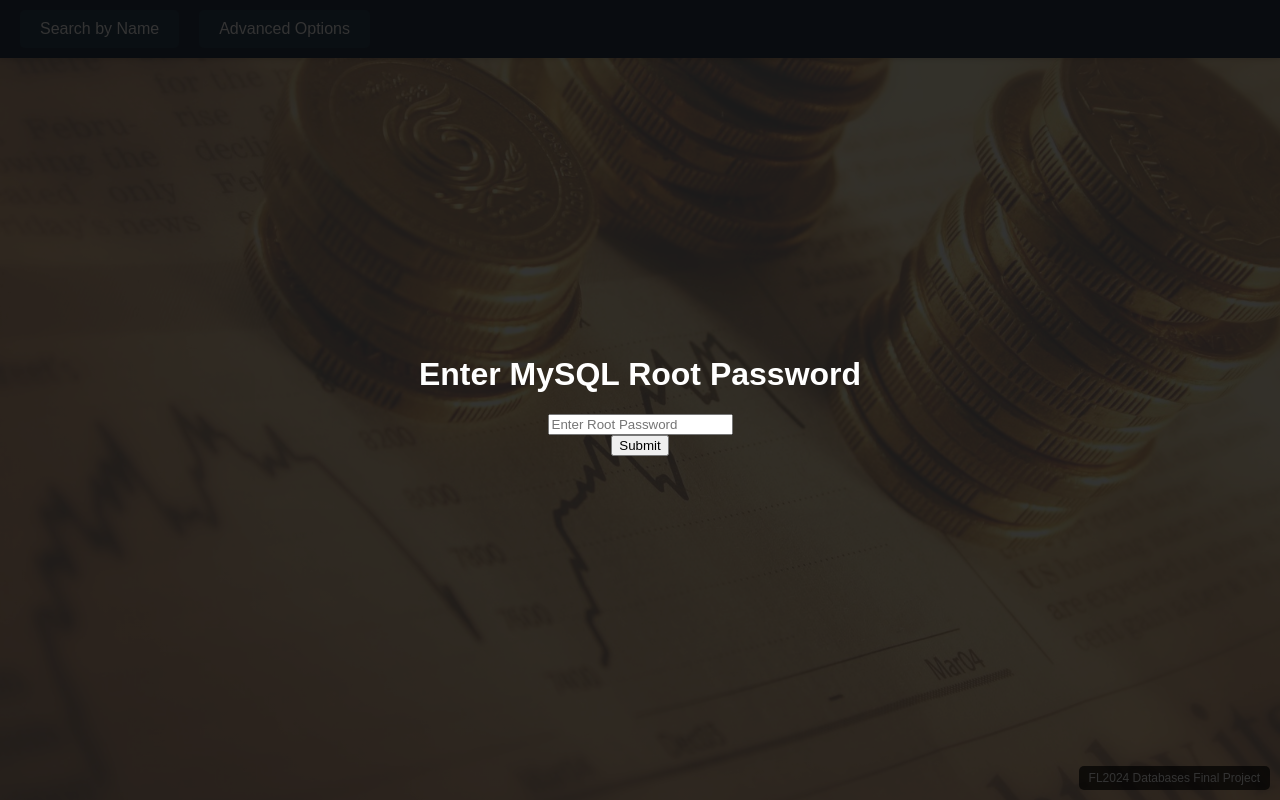
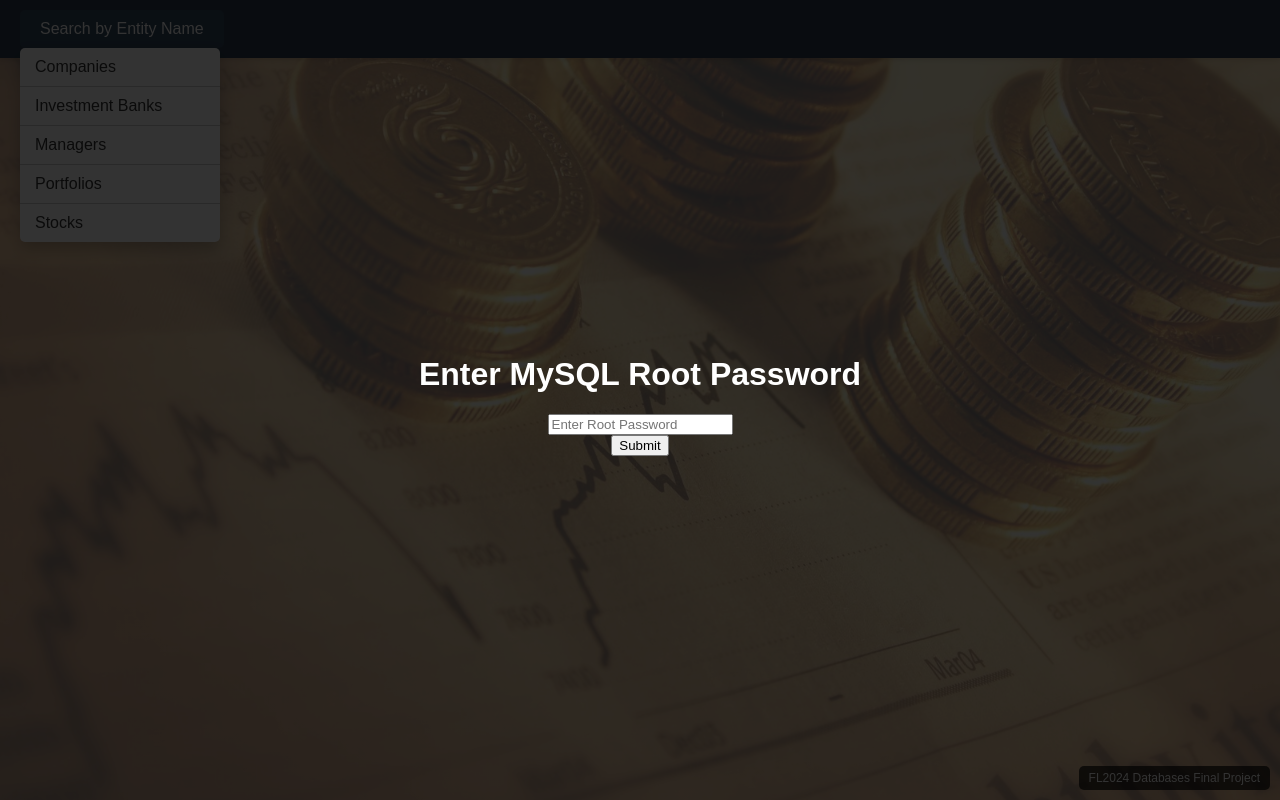
Before and after one commit to dhsieh12234/FinanceHub, a Flask app: page / in a window 1280 px wide, after a click on "Search by Entity Name". Run offline with Flask 3, Linux system fonts and the light colour scheme.

Commit message:
UI improved; select_all implemented; hide the menu when click elsewhere in screen.

```diff
--- a/static/js/scripts.js
+++ b/static/js/scripts.js
@@ -844,3 +844,72 @@ function updateDisplayPreferences(entity) {
 function capitalizeFirstLetter(string) {
     return string.charAt(0).toUpperCase() + string.slice(1);
 }
+
+// Dropdown toggle functionality
+document.querySelector('.dropbtn').addEventListener('click', (event) => {
+    event.stopPropagation(); // Prevent click event from propagating to the document
+    const dropdown = document.querySelector('.dropdown-content');
+    dropdown.style.display = dropdown.style.display === 'block' ? 'none' : 'block';
+});
+
+function hideDropdownAndShowWelcomePage(event) {
+    // Get the dropdown menu and sidebars
+    const dropdown = document.querySelector('.dropdown-content');
+    const sidebars = document.querySelectorAll('.left-sidebar');
+
+    // Check if the clicked element is inside the dropdown or any sidebar
+    const isClickInsideDropdown = dropdown.contains(event.target);
+    const isClickInsideSidebar = Array.from(sidebars).some(sidebar => sidebar.contains(event.target));
+
+    // If clicked outside dropdown and sidebars
+    if (!isClickInsideDropdown && !isClickInsideSidebar) {
+        // Hide dropdown
+        dropdown.style.display = 'none';
+
+        // Reset to the welcome page
+        const resultsContainer = document.getElementById('results_container');
+        if (resultsContainer) {
+            resultsContainer.innerHTML = `
+                <h2>Welcome</h2>
+                <p>Select an option from the menu above to get started.</p>
+            `;
+        }
+
+        // Hide all sidebars
+        sidebars.forEach(sidebar => sidebar.classList.add('hidden'));
+    }
+}
+
+// Attach the event listener to the document
+document.addEventListener('click', hideDropdownAndShowWelcomePage);
+
+function handleDropdownOption(entity) {
+    // Call the existing function to display the correct content
+    showWindow(entity);
+
+    // Hide the dropdown menu
+    const dropdown = document.querySelector('.dropdown-content');
+    if (dropdown) {
+        dropdown.style.display = 'none';
+    }
+}
+
+function selectAllCheckboxes(entity) {
+    const sgpl = {
+        "stocks": "stock",
+        "companies": "company",
+        "portfolios": "portfolio",
+        "banks": "bank",
+        "managers": "manager"
+    };
+    const entity_sg = sgpl[entity];
+    // Get the "Select All" checkbox
+    const selectAllCheckbox = document.getElementById(`${entity}-select-all`);
+    // Get all checkboxes within the same sidebar
+    const checkboxes = document.querySelectorAll(`#left-sidebar-${entity} input[type="checkbox"][name="${entity_sg}_display_option"]`);
+
+    // Set each checkbox's checked state to match the "Select All" checkbox
+    checkboxes.forEach(checkbox => {
+        checkbox.checked = selectAllCheckbox.checked;
+    });
+}
--- a/templates/index.html
+++ b/templates/index.html
@@ -12,22 +12,14 @@
     <!-- Top Navigation Bar -->
     <nav class="navbar">
         <!-- Search by Name Dropdown -->
-        <div class="dropdown">
-            <button class="dropbtn">Search by Name</button>
+        <div class="dropdown" data-visible="false">
+            <button class="dropbtn">Search by Entity Name</button>
             <div class="dropdown-content">
-                <a href="#" onclick="showWindow('companies')">Companies</a>
-                <a href="#" onclick="showWindow('investment_banks')">Investment Banks</a>
-                <a href="#" onclick="showWindow('managers')">Managers</a>
-                <a href="#" onclick="showWindow('portfolios')">Portfolios</a>
-                <a href="#" onclick="showWindow('stocks')">Stocks</a>
-            </div>
-        </div>
-        <!-- Advanced Options Dropdown -->
-        <div class="dropdown">
-            <button class="dropbtn">Advanced Options</button>
-            <div class="dropdown-content">
-                <a href="#" onclick="showAdvancedQuery('stocks')">Search stocks by price</a>
-                <!-- Additional advanced options can be added here -->
+                <a href="#" onclick="handleDropdownOption('companies')">Companies</a>
+                <a href="#" onclick="handleDropdownOption('investment_banks')">Investment Banks</a>
+                <a href="#" onclick="handleDropdownOption('managers')">Managers</a>
+                <a href="#" onclick="handleDropdownOption('portfolios')">Portfolios</a>
+                <a href="#" onclick="handleDropdownOption('stocks')">Stocks</a>
             </div>
         </div>
     </nav>
@@ -65,7 +57,7 @@
                 </label>
                 <br>
                 <label>
-                    <input type="checkbox" id="stock-select-all" onchange="selectAllStockDisplayOptions()">
+                    <input type="checkbox" id="stocks-select-all" onchange="selectAllCheckboxes('stocks')">
                     Select All
                 </label>
             </div>
@@ -173,6 +165,10 @@
                     <label>
                         <input type="checkbox" name="company_display_option" value="company_info" onchange="updateCompanyDisplayPreferences()">
                         Show Company Info
+                    </label>
+                    <label>
+                        <input type="checkbox" id="companies-select-all" onchange="selectAllCheckboxes('companies')">
+                        Select All
                     </label>
                 </div>
             </section>
@@ -372,6 +368,11 @@
                     <input type="checkbox" name="bank_display_option" value="foundation_date" onchange="updateBankDisplayPreferences()">
                     Show CEO Name
                 </label>
+                <br>
+                <label>
+                    <input type="checkbox" id="banks-select-all" onchange="selectAllCheckboxes('banks')">
+                    Select All
+                </label>
             </div>
 
             <div class="dropdown-container">
@@ -446,6 +447,11 @@
                     <input type="checkbox" name="manager_display_option" value="portfolio" onchange="updateManagerDisplayPreferences()">
                     Show Portfolio
                 </label>
+                <br>
+                <label>
+                    <input type="checkbox" id="managers-select-all" onchange="selectAllCheckboxes('managers')">
+                    Select All
+                </label>
             </div>
 
             <!-- Dropdown for Investment Firm -->
@@ -488,37 +494,37 @@
             <h3>Display Options</h3>
             <div class="display-options">
                 <label>
-                    <input type="checkbox" class="portfolio-display-option" value="portfolio_name" onchange="updatePortfolioDisplayPreferences()">
+                    <input type="checkbox" name="portfolio-display-option" value="portfolio_name" onchange="updatePortfolioDisplayPreferences()">
                     Portfolio Name
                 </label>
                 <br>
                 <label>
-                    <input type="checkbox" class="portfolio-display-option" value="stock" onchange="updatePortfolioDisplayPreferences()">
+                    <input type="checkbox" name="portfolio-display-option" value="stock" onchange="updatePortfolioDisplayPreferences()">
                     Stock
                 </label>
                 <br>
                 <label>
-                    <input type="checkbox" class="portfolio-display-option" value="foundation_date" onchange="updatePortfolioDisplayPreferences()">
+                    <input type="checkbox" name="portfolio-display-option" value="foundation_date" onchange="updatePortfolioDisplayPreferences()">
                     Date of Foundation
                 </label>
                 <br>
                 <label>
-                    <input type="checkbox" class="portfolio-display-option" value="manager" onchange="updatePortfolioDisplayPreferences()">
+                    <input type="checkbox" name="portfolio-display-option" value="manager" onchange="updatePortfolioDisplayPreferences()">
                     Manager
                 </label>
                 <br>
                 <label>
-                    <input type="checkbox" class="portfolio-display-option" value="holders" onchange="updatePortfolioDisplayPreferences()">
+                    <input type="checkbox" name="portfolio-display-option" value="holders" onchange="updatePortfolioDisplayPreferences()">
                     Number of Holders
                 </label>
                 <br>
                 <label>
-                    <input type="checkbox" class="portfolio-display-option" value="year_end_market_value" onchange="updatePortfolioDisplayPreferences()">
+                    <input type="checkbox" name="portfolio-display-option" value="year_end_market_value" onchange="updatePortfolioDisplayPreferences()">
                     Year-End Market Value
                 </label>
                 <br>
                 <label>
-                    <input type="checkbox" id="portfolio-select-all" onchange="selectAllPortfolioDisplayOptions()">
+                    <input type="checkbox" id="portfolios-select-all" onchange="selectAllCheckboxes('portfolios')">
                     Select All
                 </label>
             </div>
```
Also changed, not shown: static/css/styles.css (+56 -0 lines).
